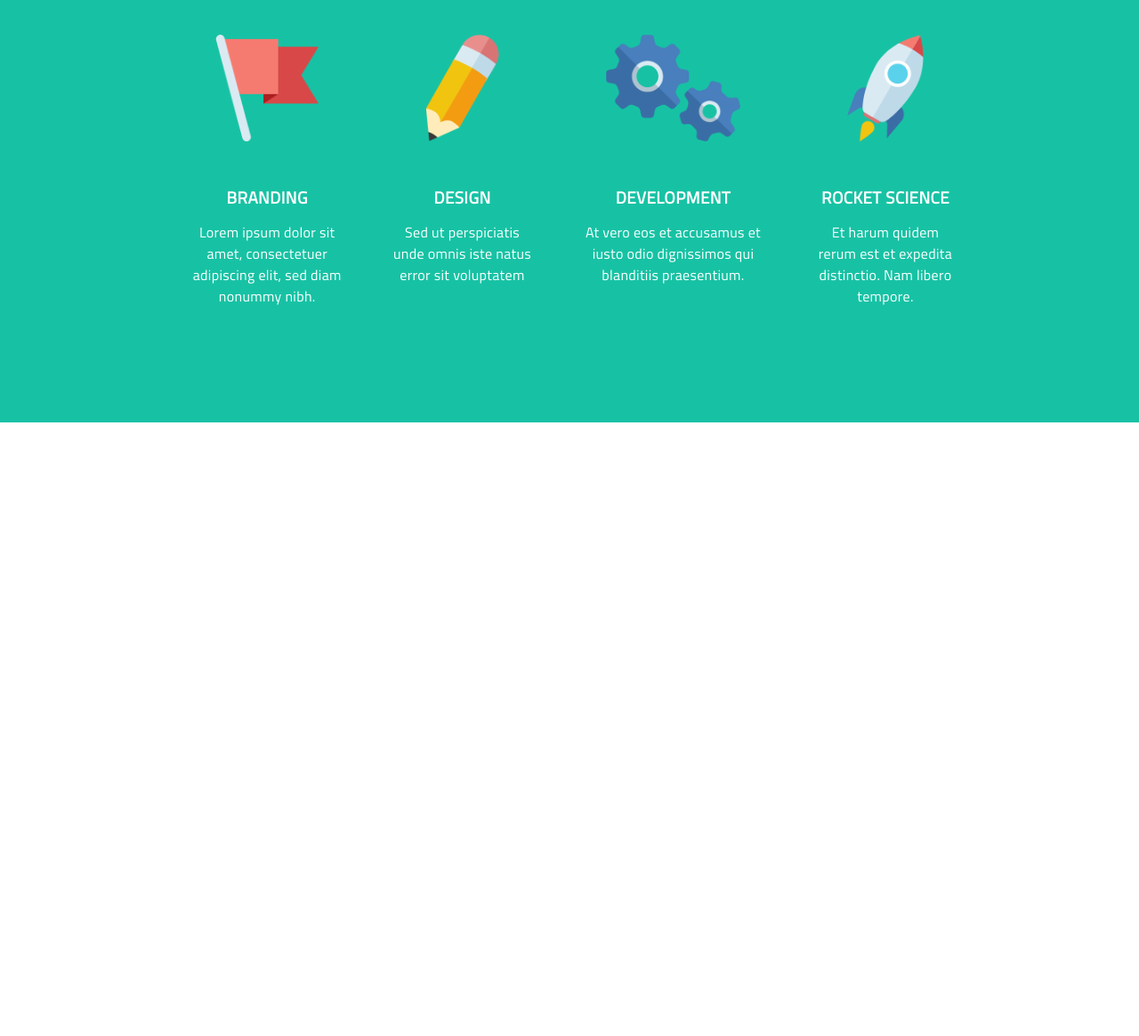
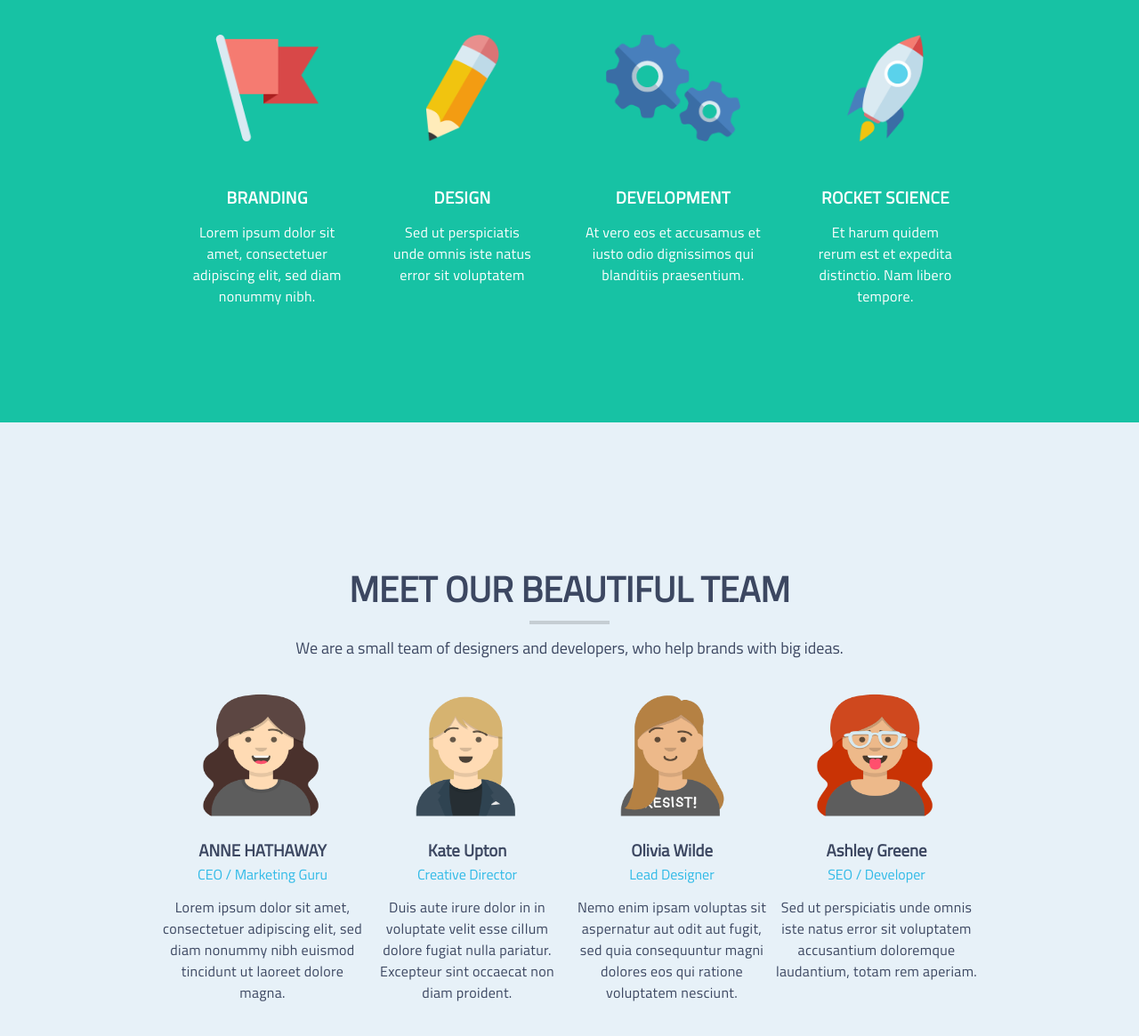
Before and after one commit to krzosdominik/Cuda-SinglePage, a website: page index.html in a window 1280 px wide. Shown: the part 1125-2290 px from the top of the page at 89% size. Before the commit the page ends 1600 px from the top, so only its background shows below. Drawn offline with Linux system fonts and the light colour scheme.

Commit message:
add about-us section

```diff
--- a/index.html
+++ b/index.html
@@ -100,5 +100,101 @@
                 </div>
             </section>
 
+            <section class='about-us'>
+                <div class="container">
+                    <h2 class="about-us__header">MEET OUR BEAUTIFUL TEAM</h2>
+                    <p class="about-us__description">
+                        We are a small team of designers and developers, who
+                        help brands with big ideas.
+                    </p>
+                    <article class="about-us__persons row">
+                        <div class='about-us__person col-3'>
+                            <figure class="person__avatar">
+                                <img src='./assets/avatar_anne.png' alt='Anne
+                                    avatar' />
+                            </figure>
+                            <h3 class="person__name">
+                                ANNE HATHAWAY
+                            </h3>
+                            <p class="person__profession">
+                                CEO / Marketing Guru
+                            </p>
+                            <p class='person__description'>
+                                Lorem ipsum dolor sit amet,
+                                consectetuer adipiscing elit, sed diam nonummy
+                                nibh
+                                euismod tincidunt ut laoreet dolore magna.
+                            </p>
+                            <div class="person__contact"></div>
+                        </div>
+                        <div class='about-us__person col-3'>
+                            <figure class="person__avatar">
+                                <img src='./assets/avatar_kate.png' alt='Kate
+                                    avatar' />
+                            </figure>
+                            <h3 class="person__name">
+                                Kate Upton
+                            </h3>
+                            <p class="person__profession">
+                                Creative Director
+                            </p>
+                            <p class='person__description'>
+                                Duis aute irure dolor in in voluptate velit esse
+                                cillum dolore fugiat nulla pariatur. Excepteur
+                                sint
+                                occaecat non diam proident.
+                            </p>
+                            <div class="person__contact">
+
+                            </div>
+                        </div>
+                        <div class='about-us__person col-3'>
+                            <figure class="person__avatar">
+                                <img src='./assets/avatar_olivia.png'
+                                    alt='Olivia avatar' />
+                            </figure>
+                            <h3 class="person__name">
+                                Olivia Wilde
+                            </h3>
+                            <p class="person__profession">
+                                Lead Designer
+                            </p>
+                            <p class='person__description'>
+                                Nemo enim ipsam voluptas sit aspernatur aut odit
+                                aut
+                                fugit, sed quia consequuntur magni dolores eos
+                                qui
+                                ratione voluptatem nesciunt.
+                            </p>
+                            <div class="person__contact">
+
+                            </div>
+                        </div>
+                        <div class='about-us__person col-3'>
+                            <figure class="person__avatar">
+                                <img src='./assets/avatar_ashley.png'
+                                    alt='Ashley avatar' />
+                            </figure>
+                            <h3 class="person__name">
+                                Ashley Greene
+                            </h3>
+                            <p class="person__profession">
+                                SEO / Developer
+                            </p>
+                            <p class='person__description'>
+                                Sed ut perspiciatis unde omnis iste natus error
+                                sit
+                                voluptatem accusantium doloremque laudantium,
+                                totam
+                                rem aperiam.
+                            </p>
+                            <div class="person__contact">
+
+                            </div>
+                        </div>
+                    </article>
+                </div>
+            </section>
+
         </body>
     </html>
--- /dev/null
+++ b/scss/elements/_about-us.scss
@@ -0,0 +1,46 @@
+.about-us {
+  text-align: center;
+  height: 100vh;
+  display: flex;
+  justify-content: center;
+  align-items: center;
+  background-color: $team-bgColor;
+  color: #3c4761;
+
+  .about-us__header {
+    font-size: $headers-size;
+  }
+
+  .about-us__description {
+    font-size: $description-size;
+  }
+
+  .about-us__persons {
+    text-align: center;
+
+    .about-us__person {
+      box-sizing: border-box;
+
+      .person__avatar img {
+        height: 150px;
+        width: 150px;
+      }
+
+      .person__name {
+        font-weight: bolder;
+        margin-bottom: -10px;
+      }
+
+      .person__profession {
+        color: #30bae7;
+      }
+
+      .person__description {
+        font-weight: 300;
+        line-height: 24px;
+        letter-spacing: 0.32px;
+        text-align: center;
+      }
+    }
+  }
+}
--- a/scss/main.scss
+++ b/scss/main.scss
@@ -11,3 +11,4 @@
 @import './elements/welcome';
 @import './elements/decoration';
 @import './elements/services';
+@import './elements//about-us';
--- a/scss/settings/_all.scss
+++ b/scss/settings/_all.scss
@@ -2,6 +2,7 @@
     margin: 0;
     padding: 0;
     font-family: "Titillium Web";
+    box-sizing: border-box;
 }
 
 .container {
```
Also changed, not shown: assets/avatar_anne.png (added), assets/avatar_ashley.png (added), assets/avatar_kate.png (added), assets/avatar_olivia.png (added), css/main.css, 1 other file.
